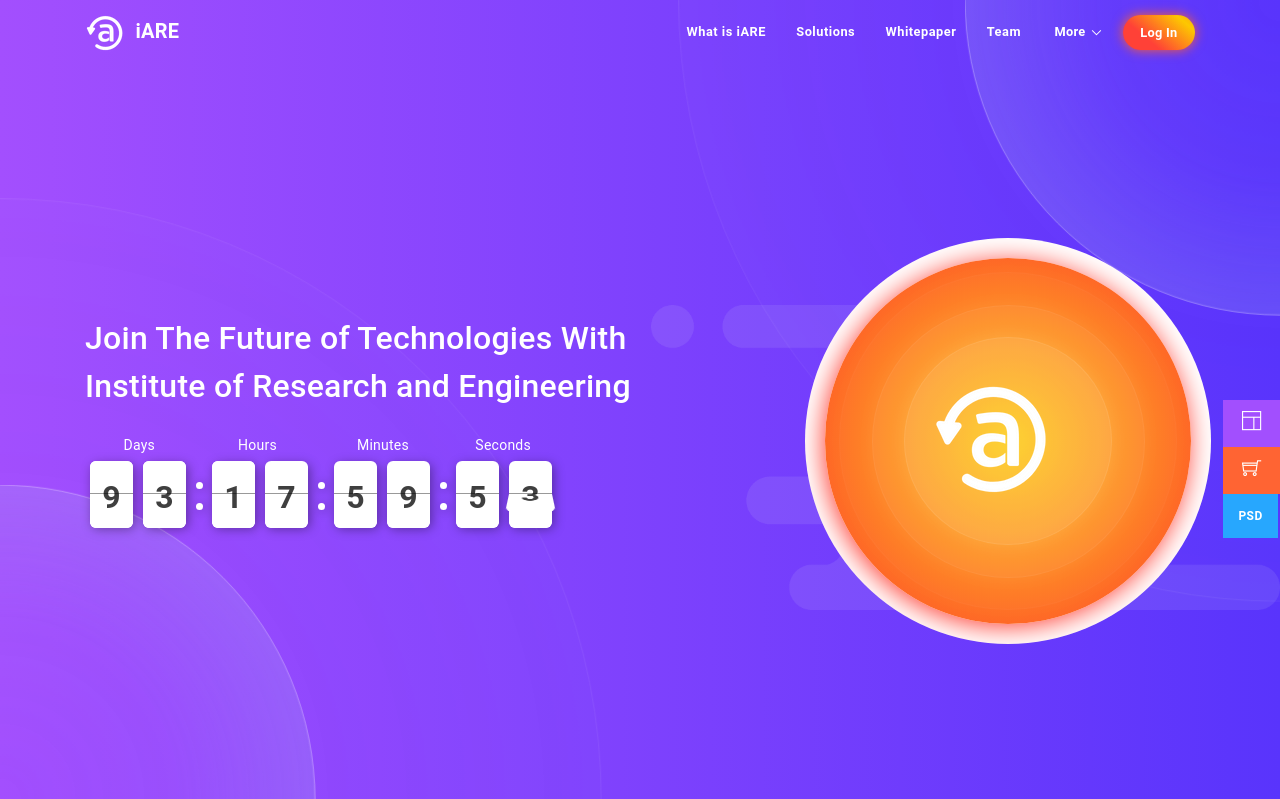
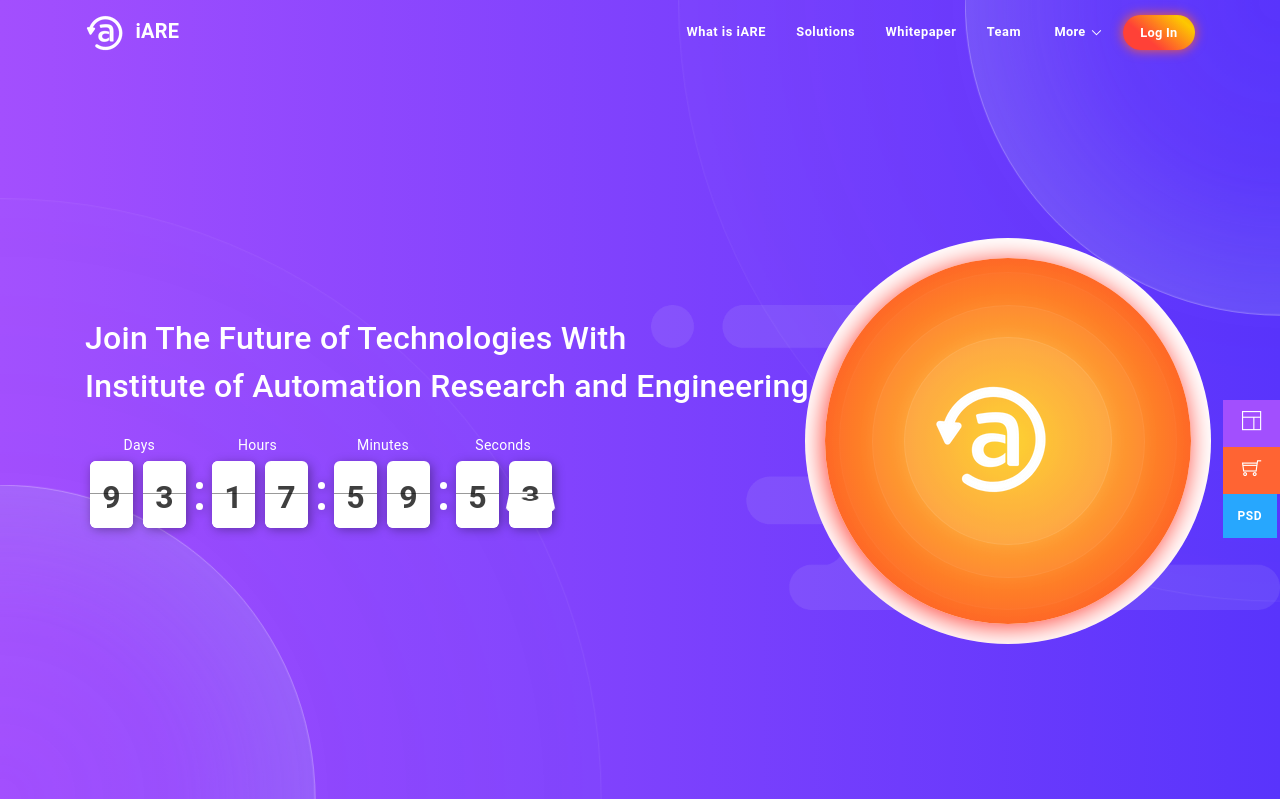
Before and after one commit to dee4git/iaredj2, a Django app: page / in a window 1280 px wide. Shown: the top 799 px of the page. Run offline with Django 4.2, Linux system fonts and the light colour scheme; data comes from the database, SQL or seed files in the repository; both versions use the stored data as it was after the commit; some libraries are stand-ins or nearby versions.

Commit message:
tittle fix

```diff
--- a/templates/index.html
+++ b/templates/index.html
@@ -14,7 +14,7 @@
                                 <div class="row align-items-center">
                                     <div class="col-lg-8 col-md-12">
                                         <div class="banner-content">
-                                            <h2 class="animated" data-animation="fadeInUpShorter" data-animation-delay="1.5s">Join The Future of Technologies With<br>Institute of Research and Engineering</h2>
+                                            <h2 class="animated" data-animation="fadeInUpShorter" data-animation-delay="1.5s">Join The Future of Technologies With<br>Institute of Automation Research and Engineering</h2>
                                             <div class="row animated" data-animation="fadeInUpShorter" data-animation-delay="1.9s">
                                                 <div class="col-lg-9 col-md-12 mr-auto">
                                                     <div class="loading-bar my-3 position-relative">
--- a/templates/navbar.html
+++ b/templates/navbar.html
@@ -9,9 +9,9 @@
     <meta name="description" content="Crypto ICO is a responsive modern &amp; clean cryptocurrency website landing page html with admin dashboard template , specially created for ICO Startup agencies and digital crypto currency investment website.">
     <meta name="keywords" content="crypto, ico, cryptocurrency, bitcoin, landing, admin, dashboard, template, modern, clean, responsive">
     <meta name="author" content="PIXINVENT">
-    <title>iARE - Institute of Research and Engineering</title>
+    <title>iARE - Institute of Automation Research and Engineering</title>
     <link rel="apple-touch-icon" href="../../../theme-assets/images/ico/apple-icon-120.html">
-    <link rel="shortcut icon" type="image/x-icon" href="{% static 'site/theme-assets/images-counter/logo1.png' %}">
+    <link rel="shortcut icon" type="image/x-icon" href="{% static 'site/theme-assets/images-counter/logo.png' %}">
     <!--Google Fonts-->
     <link href="../../../../../../fonts.googleapis.com/css1668.css?family=Comfortaa:300,400,500,700" rel="stylesheet">
     <!--Font icons-->
```
Also changed, not shown: db.sqlite3, static/site/theme-assets/images-counter/logo.png.
